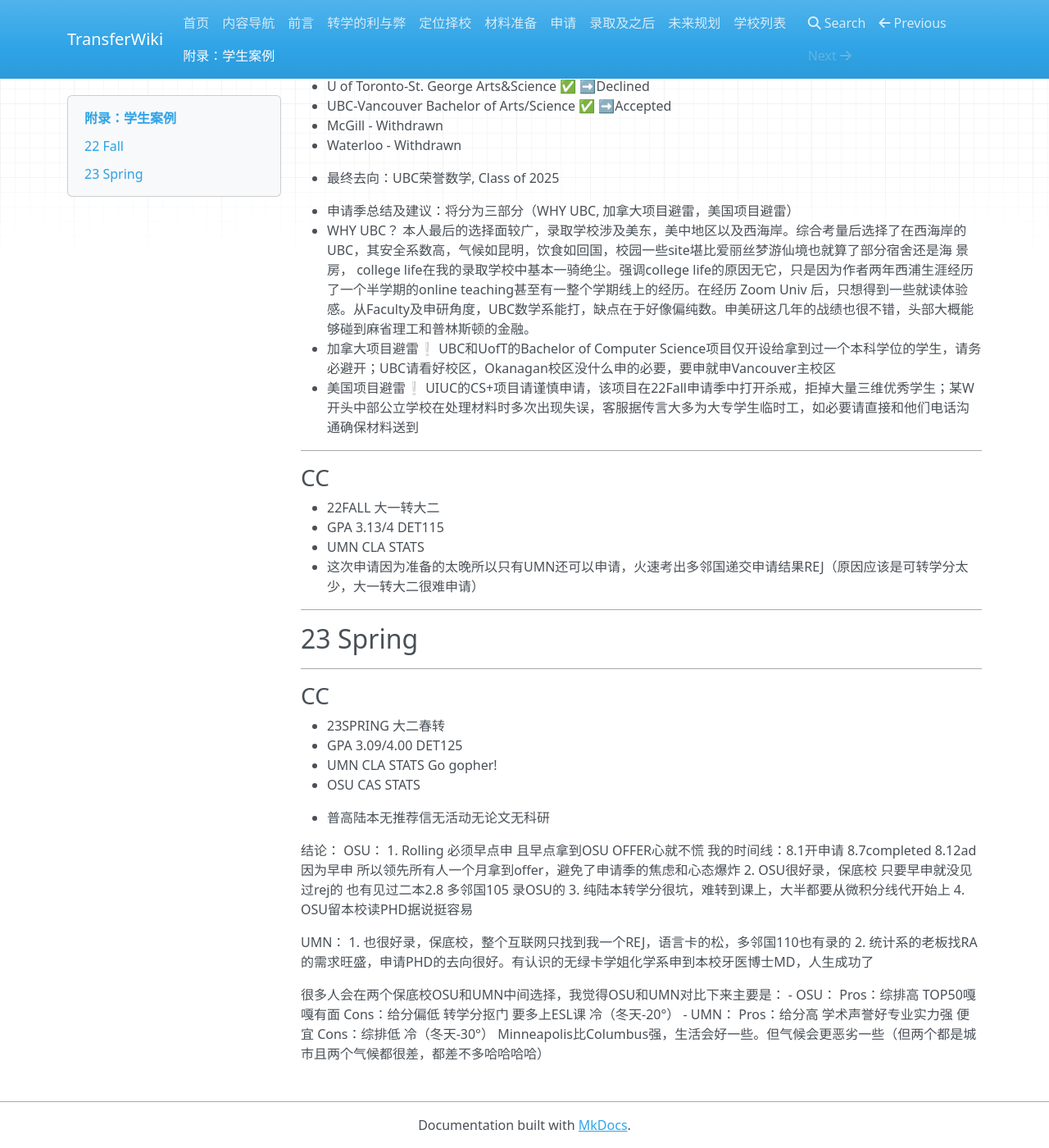
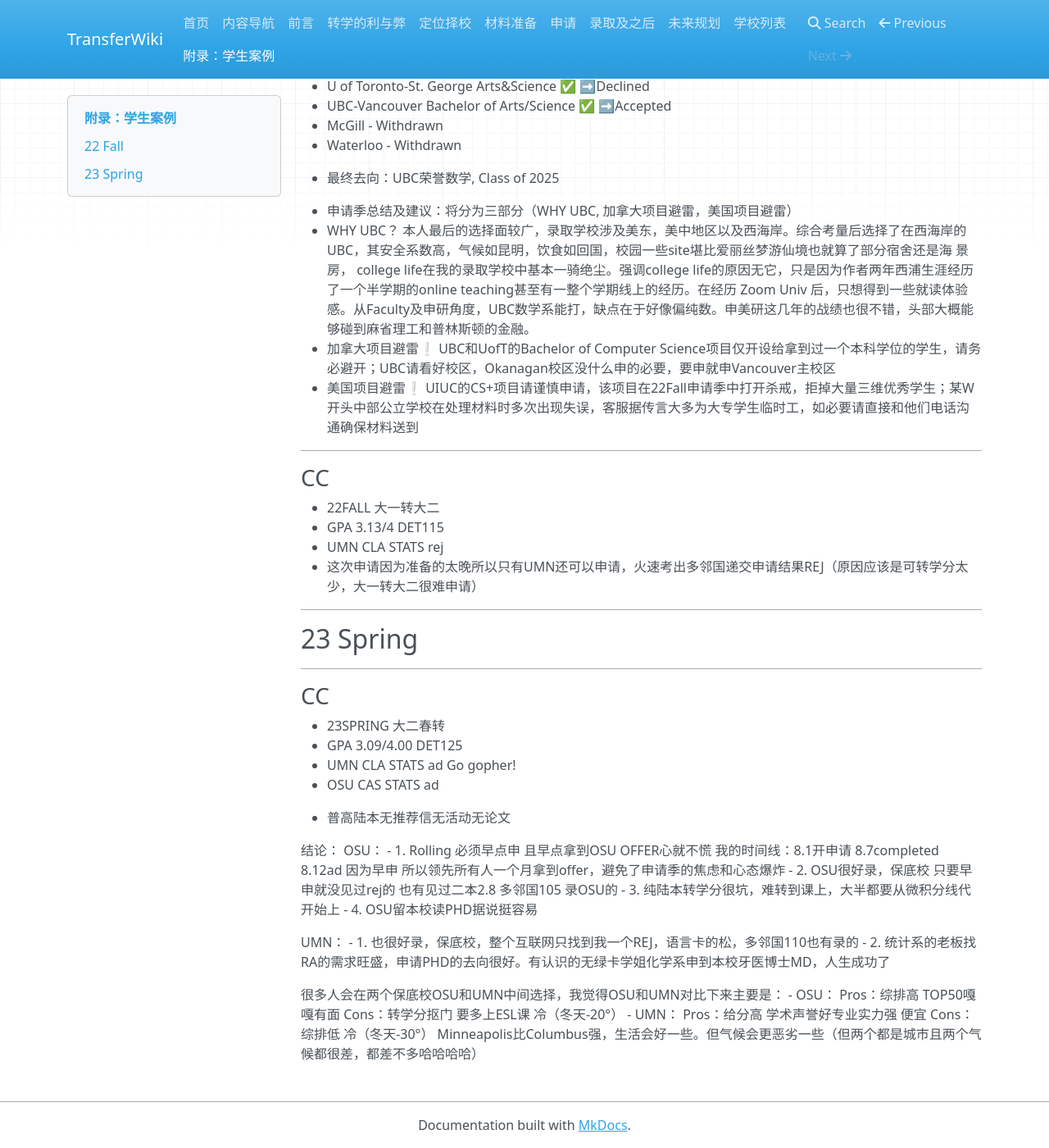
Before and after one commit to SihanXU/TransferWiki, an MkDocs documentation site: the page built from docs/bgs.md, in a window 1280 px wide and 1400 px high, scrolled down 6696 px. Shown: the whole window at 82% size. Built offline with MkDocs 1.6.1, drawn with Linux system fonts in a browser that asks for light colours; nearby versions of some CDN libraries.

Commit message:
Update bgs.md

```diff
--- a/docs/bgs.md
+++ b/docs/bgs.md
@@ -278,7 +278,7 @@ USA：
 
 - 22FALL 大一转大二
 - GPA 3.13/4  DET115
-- UMN CLA STATS
+- UMN CLA STATS rej
 - 这次申请因为准备的太晚所以只有UMN还可以申请，火速考出多邻国递交申请结果REJ（原因应该是可转学分太少，大一转大二很难申请）
 
 ***
@@ -291,24 +291,24 @@ USA：
 
 - 23SPRING 大二春转
 - GPA 3.09/4.00  DET125
-- UMN CLA STATS  Go gopher!
-- OSU CAS STATS
+- UMN CLA STATS  ad Go gopher!
+- OSU CAS STATS  ad
 
-- 普高陆本无推荐信无活动无论文无科研
+- 普高陆本无推荐信无活动无论文
 
 结论：
 OSU：
-1. Rolling 必须早点申  且早点拿到OSU OFFER心就不慌  我的时间线：8.1开申请 8.7completed 8.12ad
+- 1. Rolling 必须早点申  且早点拿到OSU OFFER心就不慌  我的时间线：8.1开申请 8.7completed 8.12ad
 因为早申 所以领先所有人一个月拿到offer，避免了申请季的焦虑和心态爆炸
-2. OSU很好录，保底校 只要早申就没见过rej的 也有见过二本2.8 多邻国105 录OSU的
-3. 纯陆本转学分很坑，难转到课上，大半都要从微积分线代开始上
-4. OSU留本校读PHD据说挺容易
+- 2. OSU很好录，保底校 只要早申就没见过rej的 也有见过二本2.8 多邻国105 录OSU的
+- 3. 纯陆本转学分很坑，难转到课上，大半都要从微积分线代开始上
+- 4. OSU留本校读PHD据说挺容易
 
 UMN：
-1. 也很好录，保底校，整个互联网只找到我一个REJ，语言卡的松，多邻国110也有录的
-2. 统计系的老板找RA的需求旺盛，申请PHD的去向很好。有认识的无绿卡学姐化学系申到本校牙医博士MD，人生成功了
+- 1. 也很好录，保底校，整个互联网只找到我一个REJ，语言卡的松，多邻国110也有录的
+- 2. 统计系的老板找RA的需求旺盛，申请PHD的去向很好。有认识的无绿卡学姐化学系申到本校牙医博士MD，人生成功了
 
 很多人会在两个保底校OSU和UMN中间选择，我觉得OSU和UMN对比下来主要是：
-- OSU： Pros：综排高 TOP50嘎嘎有面    Cons：给分偏低 转学分抠门 要多上ESL课 冷（冬天-20°）
+- OSU： Pros：综排高 TOP50嘎嘎有面             Cons：转学分抠门 要多上ESL课 冷（冬天-20°）
 - UMN： Pros：给分高 学术声誉好专业实力强  便宜  Cons：综排低  冷（冬天-30°）
 Minneapolis比Columbus强，生活会好一些。但气候会更恶劣一些（但两个都是城市且两个气候都很差，都差不多哈哈哈哈）
```
